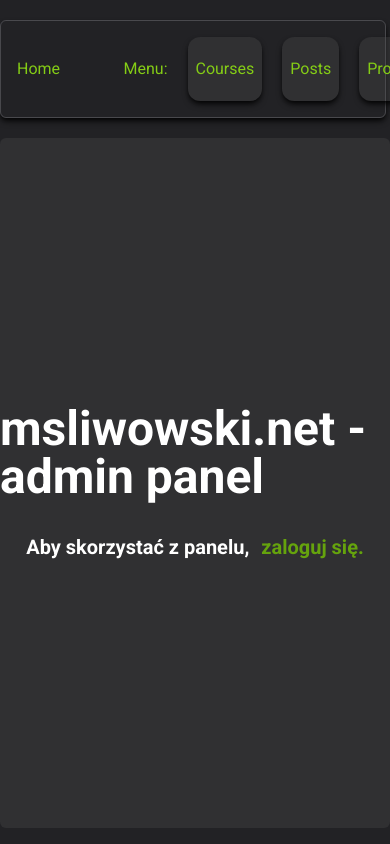
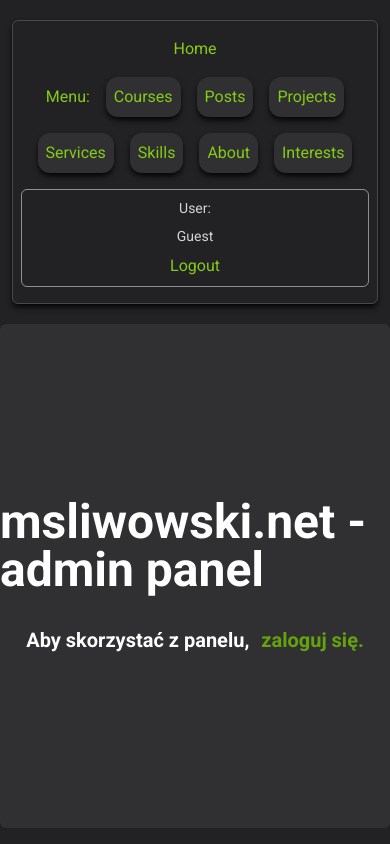
Before and after one commit to matej2314/my-portfolio, a React (Vite) app in the folder Frontend/: page /cms in a window 390 px wide. Built offline with nearby package versions, Linux system fonts and the light colour scheme; no server answers.

Commit message:
Modified styling of cms main page and charts

```diff
--- a/Frontend/src/components/Menu.jsx
+++ b/Frontend/src/components/Menu.jsx
@@ -162,7 +162,6 @@ export default function Menu() {
 
                                 setTimeout(() => {
                                     window.location.href = cvURL;
-
                                 }, 500);
                             }}
 
--- a/Frontend/src/components/cms/cms-components/CmsMenu.jsx
+++ b/Frontend/src/components/cms/cms-components/CmsMenu.jsx
@@ -8,6 +8,8 @@ import { cmsComponents } from './cms-componenst-styles';
 export default function CmsMenu({ handleSelected, onClose }) {
     const { user, logout, isAuthenticated } = useContext(AuthContext);
     const navigate = useNavigate();
+
+    const buttonsArr = ['courses', 'posts', 'projects', 'services', 'skills', 'about', 'interests'];
 
     const handleLogOut = async () => {
         try {
@@ -20,36 +22,39 @@ export default function CmsMenu({ handleSelected, onClose }) {
     };
 
     return (
-
         <div className={cmsComponents.cmsMenu.wrapper}>
-            <div className='w-fit h-[1rem] flex flex-row justify-center items-center'>
-                <button className='w-fit h-full text-lime-500 hover:text-white'><Link to="/" className='w-full h-full flex flex-row items-center'>Home</Link></button>
-
+            <div
+                className={cmsComponents.cmsMenu.contentWrapper}
+            >
+                <div className={cmsComponents.cmsMenu.homeWrapper}>
+                    <button className="text-lime-500 hover:text-white">
+                        <Link to="/" className="flex items-center">Home</Link>
+                    </button>
                 </div>
                 <ul className={cmsComponents.cmsMenu.ul}>
-                <button className='w-fit h-full' onClick={onClose}>Menu:</button>
-                <li className={cmsComponents.cmsMenu.li}><button disabled={!isAuthenticated} onClick={() => handleSelected('courses')}>Courses</button></li>
-                <li className={cmsComponents.cmsMenu.li}><button disabled={!isAuthenticated} onClick={() => handleSelected('posts')}>Posts</button></li>
-                <li className={cmsComponents.cmsMenu.li}><button disabled={!isAuthenticated} onClick={() => handleSelected('projects')}>Projects</button></li>
-                <li className={cmsComponents.cmsMenu.li}><button disabled={!isAuthenticated} onClick={() => handleSelected('services')}>Services</button></li>
-                <li className={cmsComponents.cmsMenu.li}><button disabled={!isAuthenticated} onClick={() => handleSelected('skills')}>Skills</button></li>
-                <li className='hover:text-lime-600 bg-neutral-600/30 p-2 rounded-xl shadow-md active:shadow shadow-black/80 w-full flex'>
-                    <button className='w-full h-full flex flex-row justify-center items-center' disabled={!isAuthenticated} onClick={() => handleSelected('about')}
-                    >
-                        About me
+                    <button className="text-lime-500 hover:text-white" onClick={onClose}>Menu:</button>
+                    {buttonsArr.map((item) => (
+                        <li key={item} className={cmsComponents.cmsMenu.li}>
+                            <button disabled={!isAuthenticated} onClick={() => handleSelected(item)}>
+                                {item.charAt(0).toUpperCase() + item.slice(1)}
                             </button>
                         </li>
-                <li className={cmsComponents.cmsMenu.li}><button disabled={!isAuthenticated} onClick={() => handleSelected('interests')}>Interests</button></li>
+                    ))}
                 </ul>
                 <div className={cmsComponents.cmsMenu.userDiv}>
-                <span className='w-fit h-fit'>User:</span>
+                    <span className="text-sm md:text-base">User:</span>
                     {user && user.userName ? (
-                    <p className='w-fit h-fit'>{user.userName}</p>
+                        <p className="text-sm md:text-base">{user.userName}</p>
                     ) : (
-                    <p className='w-fit h-fit'>Guest</p>
+                        <p className="text-sm md:text-base">Guest</p>
                     )}
-                <div className='w-fit h-fit flex justify-center'>
-                    <button onClick={handleLogOut} className={cmsComponents.cmsMenu.logOutBtn} disabled={!isAuthenticated}>Logout</button>
+                    <button
+                        onClick={handleLogOut}
+                        className="text-lime-500 hover:text-white ml-0 md:ml-5"
+                        disabled={!isAuthenticated}
+                    >
+                        Logout
+                    </button>
                 </div>
             </div>
         </div>
--- a/Frontend/src/components/cms/cms-components/ManageInterests.jsx
+++ b/Frontend/src/components/cms/cms-components/ManageInterests.jsx
@@ -52,8 +52,9 @@ export default function ManageInterests() {
             </button>
             <ul className={cmsComponents.ul.ul}>
                 {!loading && interests && Array.isArray(interests) ? (
-                    interests.map((interest) => {
+                    interests.map((interest, index) => {
                         return <li
+                            key={index}
                             className={cmsComponents.li.li}
                         >
                             <span className={cmsComponents.span.span}>{interest.intName}</span>
--- a/Frontend/src/components/cms/cms-components/analytics-data/DisplayData.jsx
+++ b/Frontend/src/components/cms/cms-components/analytics-data/DisplayData.jsx
@@ -1,8 +1,8 @@
 export default function DisplayData({ data, isLoaded, title }) {
     return (
-        <div className="w-full h-fit flex flex-col justify-center items-center bg-zinc-500/60 border-2 border-black pb-3 rounded-md gap-2">
+        <div className="w-full h-fit flex flex-col justify-center items-center bg-zinc-500/60 border-2 border-black pb-3 rounded-md gap-2 text-xs md:text-base">
             <h2 className="w-full h-fit flex justify-center text-zinc-100 py-1 rounded-t-md">{title}</h2>
-            {isLoaded && <p className="w-full h-full flex justify-center items-center text-zinc-300">{data}</p>}
+            {isLoaded && <p className="w-full h-full flex justify-center items-center text-zinc-300 text-lg md:text-base">{data}</p>}
         </div>
     )
 };
--- a/Frontend/src/components/cms/cms-components/cms-componenst-styles.js
+++ b/Frontend/src/components/cms/cms-components/cms-componenst-styles.js
@@ -1,11 +1,11 @@
 export const cmsComponents = {
     cmsMenu: {
-        wrapper: "w-[99%] h-fit flex flex-row justify-start gap-[13.5rem] items-center text-lime-500 rounded-md border-[1px] border-zinc-400/30 py-4 px-4 shadow-md shadow-black/80",
-        ul: "w-full h-full flex flex-row justify-center items-center gap-5",
-        h2: 'w-full h-full flex flex-row justify-center items-center text-lime-500 hover:text-white',
-        li: 'w-full h-full flex flex-col justify-center items-center hover:text-lime-600 bg-neutral-600/30 p-2 rounded-xl shadow-md active:shadow shadow-black/80',
-        userDiv:'w-fit h-fit flex flex-row justify-end gap-2 pr-2 border-[1px] border-zinc-400/85 text-zinc-300 p-2 rounded-md',
-        logOutBtn: 'w-full h-full text-lime-500 hover:text-white ml-5',
+        wrapper: "w-screen h-fit flex justify-center px-3",
+        contentWrapper: "w-full h-fit flex flex-col md:flex-row justify-between items-center text-lime-500 rounded-md border border-zinc-400/30 py-4 px-2 shadow-md shadow-black/80",
+        homeWrapper: "w-full md:w-auto h-fit flex justify-center mb-4 md:mb-0",
+        ul: "w-full md:w-auto flex flex-wrap justify-center md:justify-start gap-4 md:gap-7",
+        li: "flex flex-col items-center hover:text-lime-600 bg-neutral-600/30 p-2 rounded-xl shadow-md active:shadow shadow-black/80",
+        userDiv:"w-full md:w-auto flex flex-col md:flex-row items-center gap-2 mt-4 md:mt-0 md:pr-2 border border-zinc-400/85 text-zinc-300 p-2 rounded-md",
     },
     loginForm: {
         form: "w-fit h-fit flex flex-col justify-center items-center gap-5 text-white",
--- a/Frontend/src/components/cms/cmsPages-styles.js
+++ b/Frontend/src/components/cms/cmsPages-styles.js
@@ -6,12 +6,13 @@ export const cmsPages = {
         button: "w-fit h-fit p-5 bg-neutral-700 rounded-md border-[1px] border-white shadow-xl shadow-grey-700 hover:bg-neutral-600 hover:shadow-lg",
     },
     mainPage: {
-        main: "w-full h-dvh flex flex-col justify-start items-start bg-zinc-500/30 pt-5 gap-5 overflow-hidden no-scrollbar pb-4",
+        main: "w-screen h-dvh flex flex-col justify-start items-start bg-zinc-500/30 pt-5 gap-5 overflow-hidden no-scrollbar pb-4",
         contentWrapper: "w-full h-dvh flex flex-row justify-center items-start rounded-md overflow-scroll no-scrollbar",
         analyticsWrapper: "w-[99%] h-full flex flex-col justify-start items-start rounded-md gap-5 px-3 pt-1",
-        text_values: "w-full h-fit flex flex-row justify-between items-start rounded-md gap-5 px-3",
-        charts: "w-full h-fit flex flex-row justify-center pb-2",
-        chartWrapper: "w-full h-full flex flex-col justify-center items-center bg-zinc-500/60 border-2 border-black gap-2 pb-3 rounded-md border-2 border-black",
+        text_values: "w-full h-fit flex flex-col sm:flex-row justify-between items-start rounded-md gap-5 px-3",
+        charts: "w-full h-fit flex flex-col md:flex-row justify-center pb-2",
+        pieChartWrapper: "w-full h-full flex flex-col justify-center items-center bg-zinc-500/60 border-2 border-black gap-2 pb-3 rounded-md",
+        barChart: "w-full h-full flex flex-col justify-center items-center rounded-md bg-zinc-500/60 py-2",
         chartDivH2: "w-full h-fit flex justify-center py-1 rounded-t-md text-zinc-100",
         parWrapper: "w-full h-[98%] flex flex-row justify-center items-center bg-neutral-600/30 rounded-md ",
         paragraph: "w-full flex flex-col justify-center items-center text-white font-bold gap-8",
```
Also changed, not shown: Frontend/src/components/charts/BarChart.jsx (+13 -13 lines), Frontend/src/components/charts/PieChart.jsx (+36 -10 lines), Frontend/src/components/cms/CmsMainPage.jsx (+17 -22 lines). Lines whose indentation alone changed are shown as unchanged.
